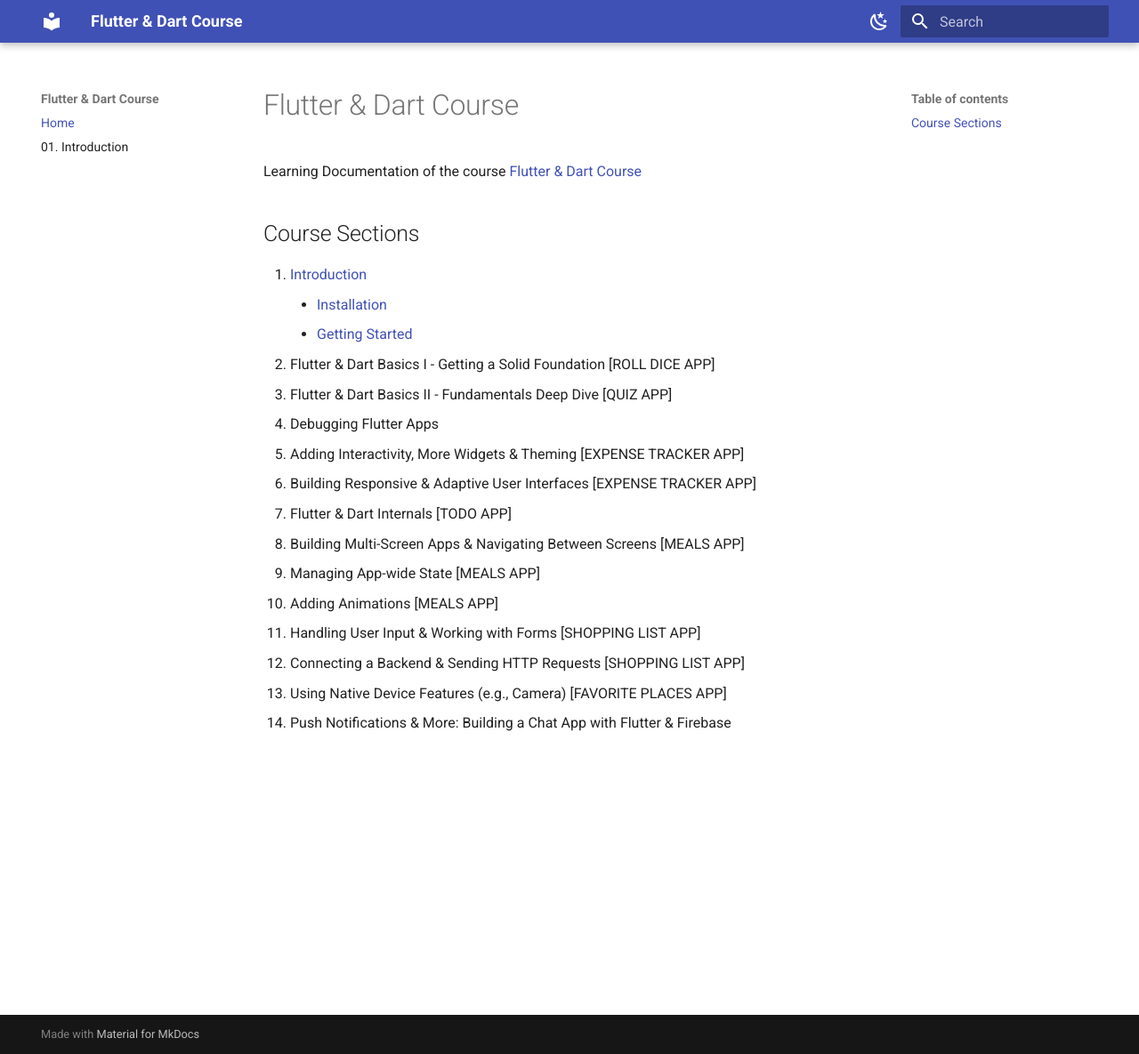
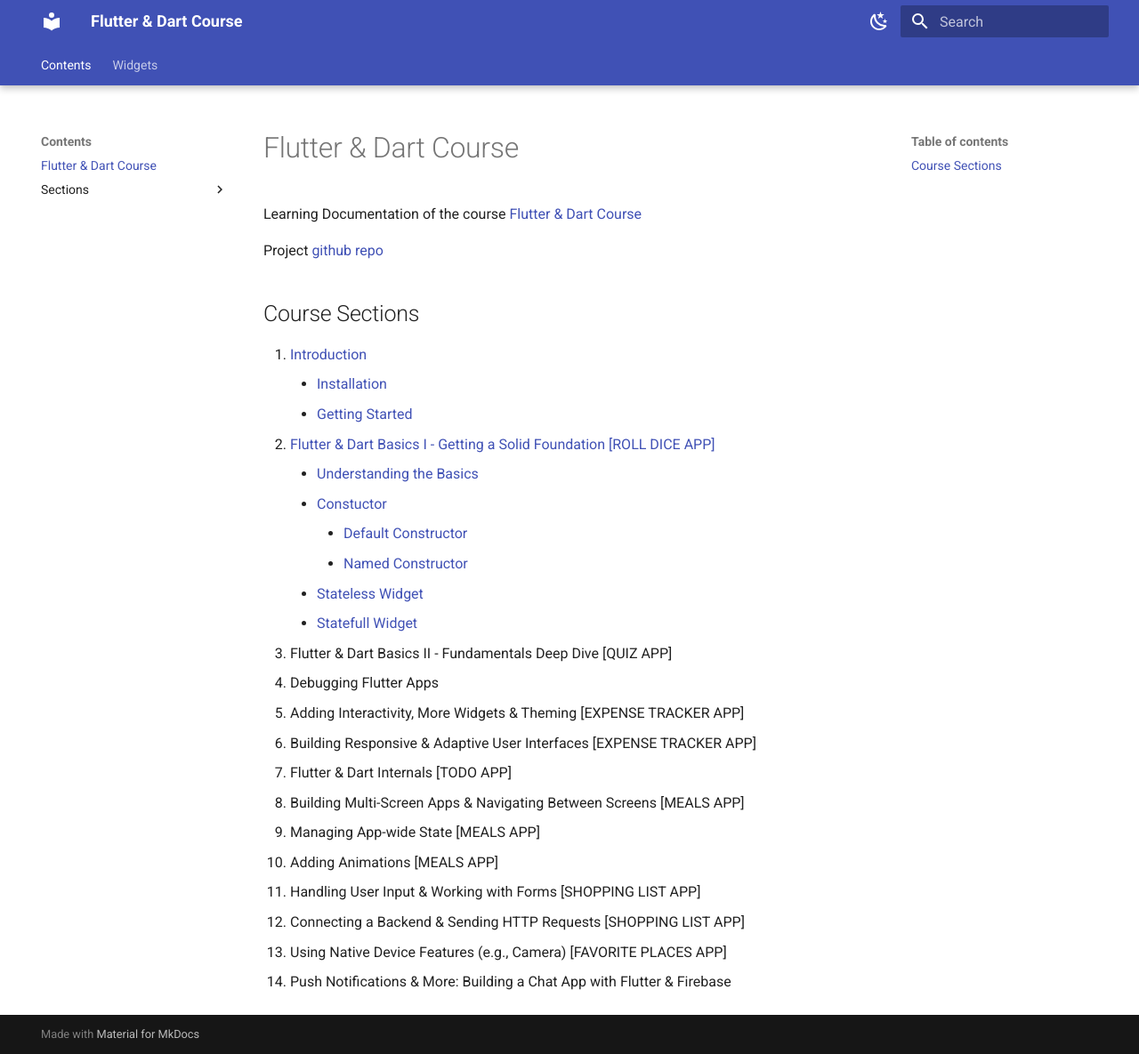
Before and after one commit to NobodyErenYeager/Flutter-and-Dart-Course, an MkDocs documentation site: the page built from docs/index.md, in a window 1280 px wide and 1185 px high. Shown: the whole window at 89% size. Built offline with MkDocs 1.6.1 and Material for MkDocs 9.7.7, drawn with Linux system fonts in a browser that asks for light colours.

Commit message:
Section 2

```diff
--- a/docs/index.md
+++ b/docs/index.md
@@ -2,12 +2,20 @@
 
 Learning Documentation of the course [Flutter & Dart Course](https://www.udemy.com/share/1013o43@F_MpDI2GwGfVRoLSOHmPxcvDGvTQSrvsQEQnLchqLmD4RfrTQKrQwHc19zbomWd0TQ==/){:target="_blank"}
 
+Project [github repo](https://github.com/academind/flutter-complete-guide-course-resources){:target="_blank"}
+
 ## Course Sections
 
-01. [Introduction](Pages/01. Introduction.md)
-    * [Installation](Pages/01. Introduction.md#installation)
-    * [Getting Started](Pages/01. Introduction.md#getting-started)
-02. Flutter & Dart Basics I - Getting a Solid Foundation [ROLL DICE APP]
+01. [Introduction](Pages/01-Introduction.md)
+    * [Installation](Pages/01-Introduction.md#installation)
+    * [Getting Started](Pages/01-Introduction.md#getting-started)
+02. [Flutter & Dart Basics I - Getting a Solid Foundation [ROLL DICE APP]](Pages/02-Flutter-Dart-Basics-I.md)
+    * [Understanding the Basics](Pages/02-Flutter-Dart-Basics-I.md#understanding-the-basics)
+    * [Constuctor](Pages/02-Flutter-Dart-Basics-I.md#constructor)
+        * [Default Constructor](Pages/02-Flutter-Dart-Basics-I.md#default-constructor)
+        * [Named Constructor](Pages/02-Flutter-Dart-Basics-I.md#named-constructor)
+    * [Stateless Widget](Pages/02-Flutter-Dart-Basics-I.md#stateless-widget)
+    * [Statefull Widget](Pages/02-Flutter-Dart-Basics-I.md#statefull-widget)
 03. Flutter & Dart Basics II - Fundamentals Deep Dive [QUIZ APP]
 04. Debugging Flutter Apps
 05. Adding Interactivity, More Widgets & Theming [EXPENSE TRACKER APP]
--- a/mkdocs.yml
+++ b/mkdocs.yml
@@ -1,9 +1,12 @@
 site_name: Flutter & Dart Course
 
 nav:
-  - Home: index.md
-  - 01. Introduction: Pages/01. Introduction.md
-#   - 02. Introduction to PostgreSQL: Pages/02. Intro to PostgreSQL.md
+  - Contents:
+    - index.md
+    - Sections:
+      - 01. Introduction: Pages/01-Introduction.md
+      - 02. Flutter & Dart Basics I: Pages/02-Flutter-Dart-Basics-I.md
+  - widgets.md
 
 theme:
   name: material
@@ -24,6 +27,8 @@ theme:
         name: Switch to dark mode
   features:
     - content.code.copy
+    - navigation.tabs
+    - navigation.tabs.sticky
 
 plugins:
   - search
```
Also changed, not shown: docs/Pages/02-Flutter-Dart-Basics-I.md (added, +148 -0 lines), docs/widgets.md (added, +16 -0 lines), docs/Pages/01-Introduction.md (renamed from docs/Pages/01. Introduction.md).
